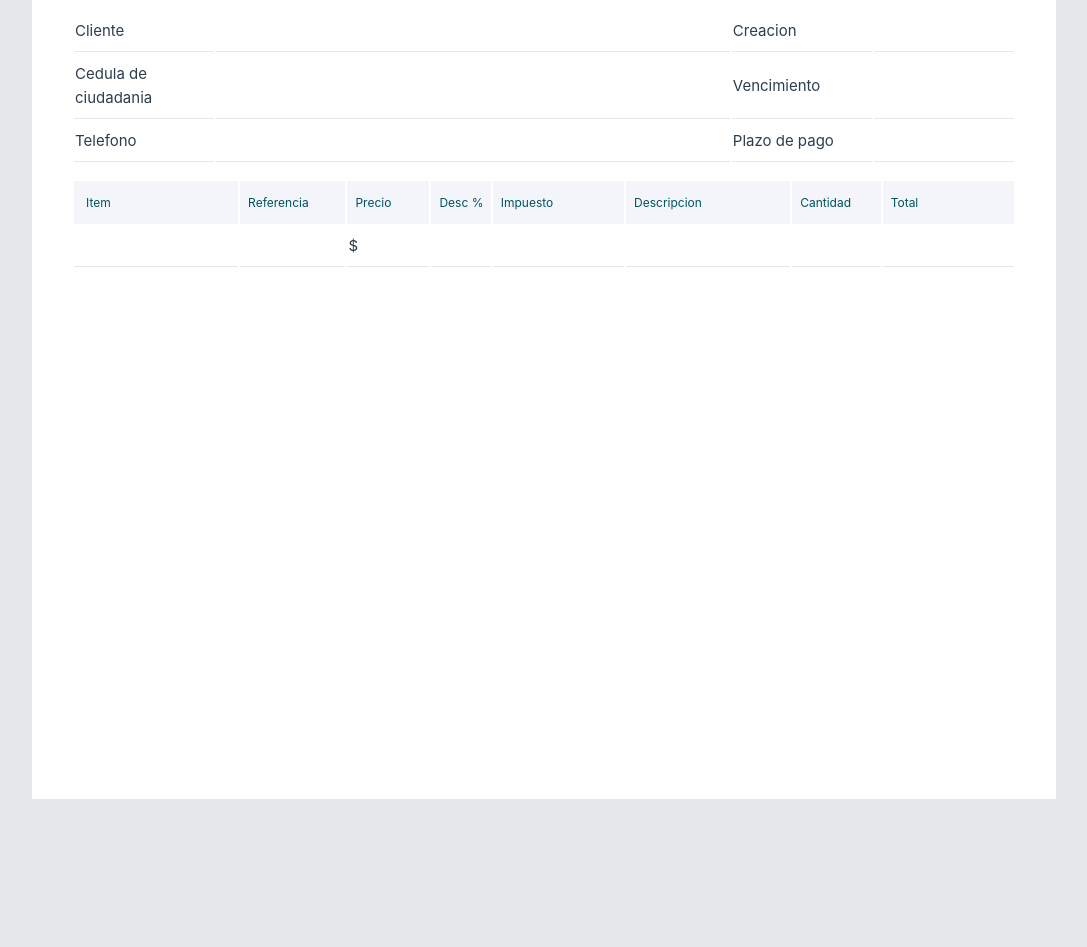
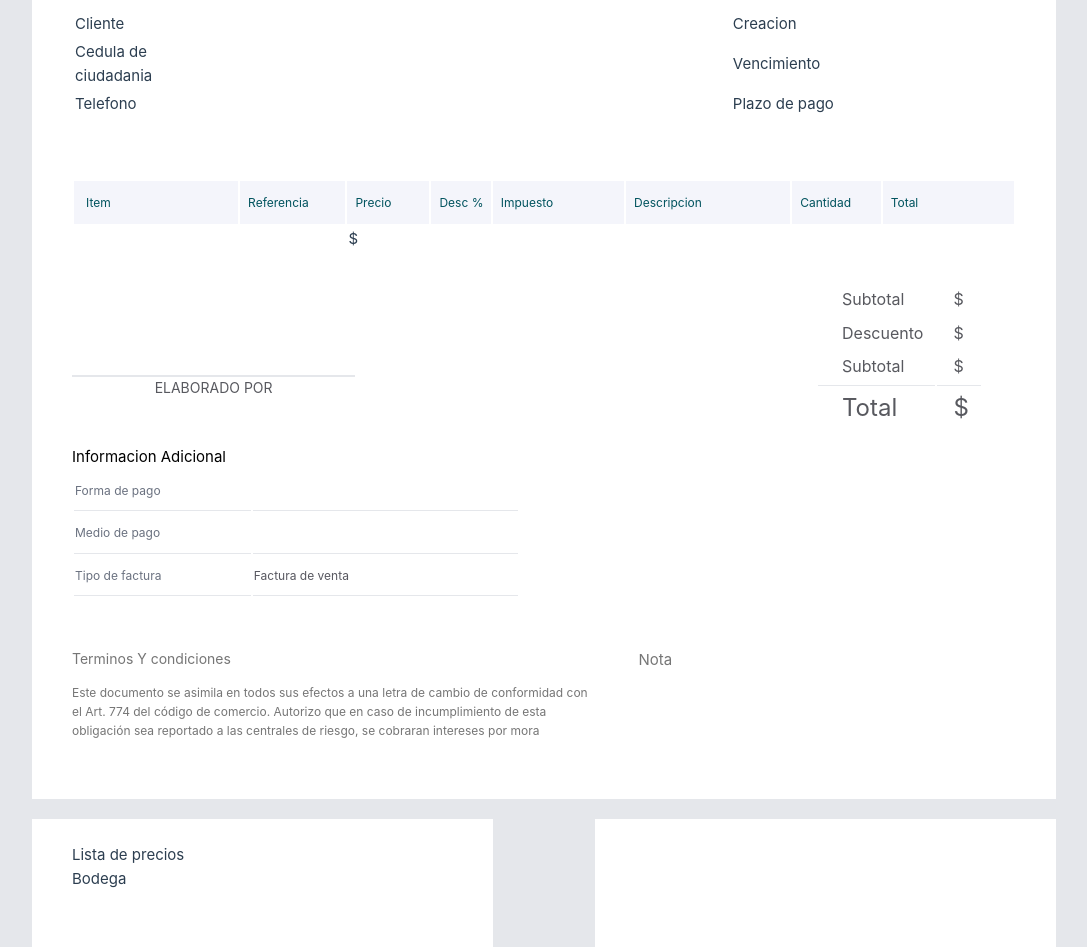
Before and after one commit to Duver-Castaneda/Proyecto, a Vue app: page /FacturaCreada in a window 1280 px wide. Shown: the part 400-1347 px from the top of the page, without its empty margins (0-1087 px from the left). Before the commit the page ends 1199 px from the top, so only its background shows below. Built offline with nearby package versions, Linux system fonts and the light colour scheme.

Commit message:
Se Avanzo en la parte del css del componente SContainerDatos y se avanzo en la siguiente parte de la vista FacturaCreada

```diff
--- a/src/components/SContainerDatosFactura.vue
+++ b/src/components/SContainerDatosFactura.vue
@@ -49,6 +49,70 @@
         </tbody>
       </table>
     </div>
+
+    <div class="SignsTotals">
+      <div class="ContainersTotals">
+        <div class="IMGContainer"></div>
+        <span class="SpanElaborado">ELABORADO POR</span>
+      </div>
+      <div class="ContainersTotals1">
+        <table>
+          <tbody>
+            <tr>
+              <td class="Totals">Subtotal</td>
+              <td class="Totals1">$</td>
+            </tr>
+            <tr>
+              <td class="Totals">Descuento</td>
+              <td class="Totals1">${{ store1.Descuento }}</td>
+            </tr>
+            <tr>
+              <td class="Totals">Subtotal</td>
+              <td class="Totals1">$</td>
+            </tr>
+            <tr>
+              <td class="Totals" style="border-top: 1px solid rgb(229, 231, 235)">
+                <span style="font-size: 24px">Total</span>
+              </td>
+              <td class="Totals1" style="border-top: 1px solid rgb(229, 231, 235)">
+                <span style="font-size: 24px">${{ store1.inputValue }}</span>
+              </td>
+            </tr>
+          </tbody>
+        </table>
+      </div>
+    </div>
+
+    <div class="InformacionAdicional">
+      <span style="color: black">Informacion Adicional</span>
+      <table style="width: 100%">
+        <tbody>
+          <tr>
+            <td class="InfoAdd1">Forma de pago</td>
+            <td class="InfoAdd"></td>
+          </tr>
+          <tr>
+            <td class="InfoAdd1">Medio de pago</td>
+            <td class="InfoAdd"></td>
+          </tr>
+          <tr>
+            <td class="InfoAdd1">Tipo de factura</td>
+            <td class="InfoAdd">Factura de venta</td>
+          </tr>
+        </tbody>
+      </table>
+    </div>
+    <div class="Notas">
+      <div class="ContainersNotas1">
+        <span class="TitleNotas1">Terminos Y condiciones</span
+        ><span class="SpanNotaCont"
+          >Este documento se asimila en todos sus efectos a una letra de cambio de conformidad con
+          el Art. 774 del código de comercio. Autorizo que en caso de incumplimiento de esta
+          obligación sea reportado a las centrales de riesgo, se cobraran intereses por mora</span
+        >
+      </div>
+      <div class="ContainersNotas"><span>Nota</span><span></span></div>
+    </div>
   </div>
 </template>
 <script setup lang="ts">
@@ -56,14 +120,108 @@ import { useInputStore } from '@/stores/inputstore'
 import StableHead from './StableHead.vue'
 const store1 = useInputStore()
 </script>
+
 <style scoped>
+.TitleNotas1 {
+  display: block;
+  margin-bottom: 12px;
+  font-size: 14px;
+  font-weight: 500px;
+}
+.SpanNotaCont {
+  display: block;
+  font-size: 12px;
+}
+.ContainersNotas1 {
+  width: 55%;
+  padding-top: 32px;
+  display: block;
+  color: rgb(118, 118, 118);
+}
+
+.ContainersNotas {
+  width: 40%;
+  padding-top: 32px;
+  display: block;
+  color: rgb(118, 118, 118);
+}
+
+.Notas {
+  display: flex;
+  justify-content: space-between;
+  height: 112px;
+}
+
+.InfoAdd1 {
+  width: 40%;
+  padding: 10px 1px 10px 1px;
+  border-bottom: 1px solid rgb(229, 231, 235);
+  font-size: 12px;
+  color: rgb(107, 114, 128);
+}
+.InfoAdd {
+  width: 60%;
+  padding: 10px 1px 10px 1px;
+  border-bottom: 1px solid rgb(229, 231, 235);
+  font-size: 12px;
+  color: rgb(88, 88, 96);
+}
+.InformacionAdicional {
+  width: 448px;
+  height: 171px;
+}
+.Totals {
+  padding: 3px 12px 3px 24px;
+  color: rgb(88, 89, 95);
+  font-size: 16px;
+}
+.Totals1 {
+  padding: 3px 12px 3px 16px;
+  color: rgb(88, 89, 95);
+  font-size: 16px;
+}
+
+.SpanElaborado {
+  display: flex;
+  justify-content: center;
+  color: rgb(88, 89, 95);
+  font-size: 14px;
+}
+.IMGContainer {
+  width: 100%;
+  display: block;
+  padding: 9px 53px 9px 53px;
+  height: 70%;
+  border-bottom: 2px solid rgb(229, 231, 235);
+}
+.ContainersTotals {
+  display: block;
+  width: 30%;
+  height: 100%;
+
+  justify-content: center;
+}
+.ContainersTotals1 {
+  display: block;
+  width: 200px;
+  height: 134px;
+
+  justify-content: center;
+}
+.SignsTotals {
+  display: flex;
+  justify-content: space-between;
+  width: 100%;
+  height: 135px;
+  margin: 28px 0px 28px 0px;
+}
 .TablaDeItems {
   margin-top: 40px;
 }
 .td1 {
   width: 15%;
 }
-td {
+p td {
   border-bottom: 1px solid rgb(229, 231, 235);
   padding: 8px 1px 8px 1px;
 }
--- a/src/views/FacturaCreada.vue
+++ b/src/views/FacturaCreada.vue
@@ -35,6 +35,14 @@
       </div>
     </div>
     <SContainerDatosFactura />
+
+    <div class="Inventory">
+      <div class="ContainersInventory">
+        <div class="DivsInventory1"><span>Lista de precios</span><span></span></div>
+        <div class="DivsInventory"><span>Bodega</span><span></span></div>
+      </div>
+      <div class="ContainersInventory"></div>
+    </div>
   </div>
 </template>
 <script setup lang="ts">
@@ -44,6 +52,28 @@ import SContainerDatosFactura from '@/components/SContainerDatosFactura.vue'
 const store = useInputStore()
 </script>
 <style scoped>
+.DivsInventory {
+  display: flex;
+  justify-content: space-between;
+}
+
+.DivsInventory1 {
+  display: flex;
+  justify-content: space-between;
+  border-bottom: 1px solid (229, 231, 235);
+}
+.ContainersInventory {
+  width: 45%;
+  height: 128px;
+  background-color: white;
+  padding: 24px 40px 24px 40px;
+}
+.Inventory {
+  width: 100%;
+  display: flex;
+  justify-content: space-between;
+  margin-top: 20px;
+}
 .selectActions {
   width: 20px;
   height: 32px;
```
